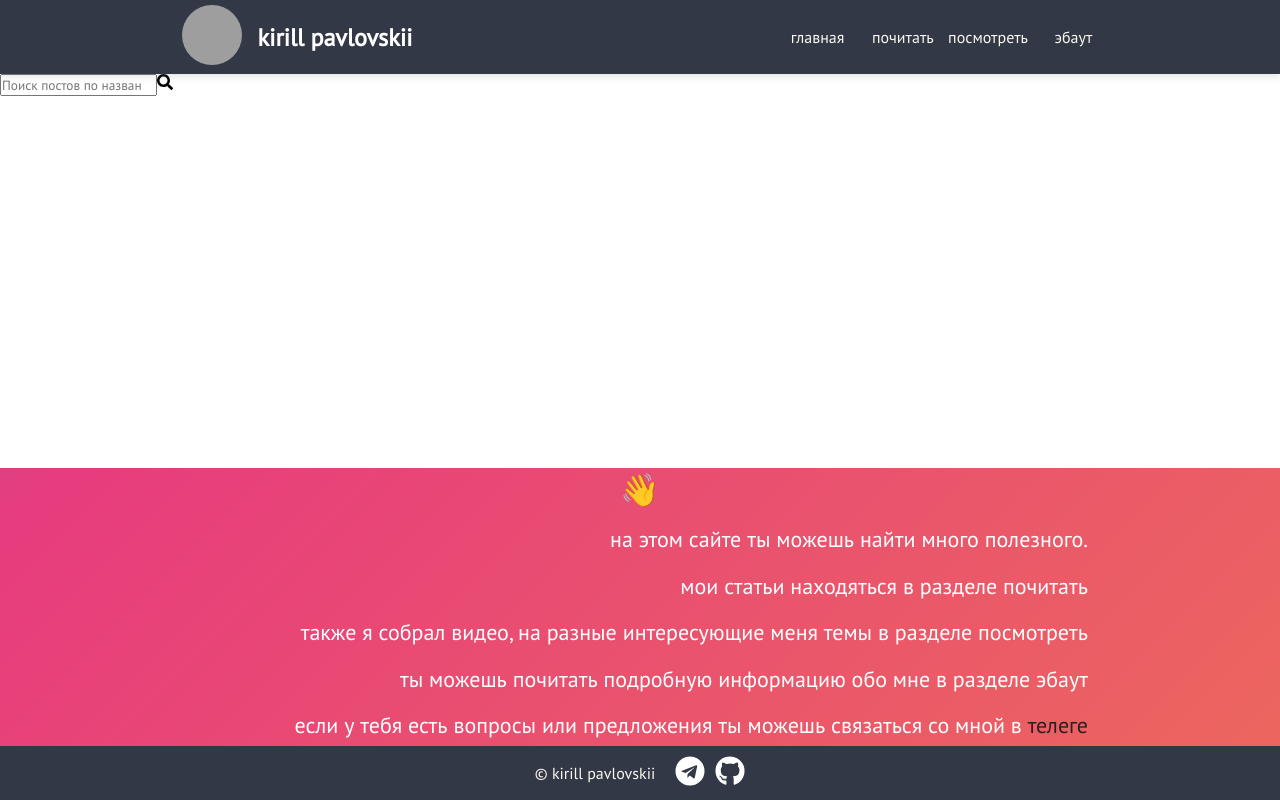
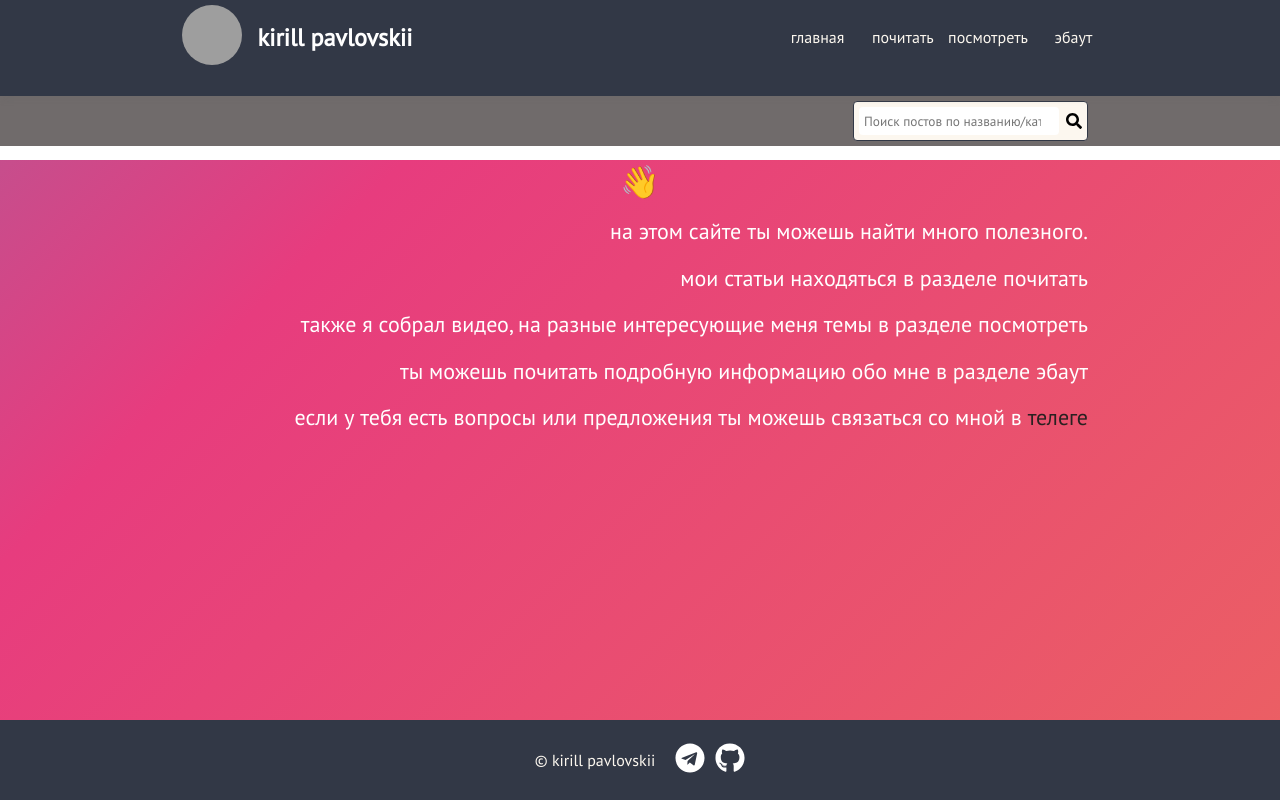
Before and after one commit to stevenKirill/kirill-personal-blog, a Next.js app: page / in a window 1280 px wide. Built offline with nearby package versions, Linux system fonts and the light colour scheme; grey boxes are pictures that could not be loaded.

Commit message:
added styles for search bar component

```diff
--- a/components/Post/Post.jsx
+++ b/components/Post/Post.jsx
@@ -1,10 +1,11 @@
 import React from 'react';
 import Link from 'next/link';
+import Image from 'next/image';
+import { FaReadme } from 'react-icons/fa';
 import styles from '../../styles/post.module.css';
-import { FaReadme } from 'react-icons/fa';
 import { getCategoryItem } from '../../utils/utils';
 
-export const Post = ({ post }) => {
+export const Post = ({ post, compact }) => {
     const { frontmatter: { title, category, cover_image, date, excerpt }, slug } = post
     const { text, color } = getCategoryItem(category);
     return (
--- a/components/SearchBar/SearchBar.jsx
+++ b/components/SearchBar/SearchBar.jsx
@@ -5,7 +5,6 @@ import SearchResults from '../SearchResults/SearchResults';
 
 /** Компонент поиска постов. */
 const SearchBar = () => {
-    // TODO добавить стили для компонента.
     const [searchTerm, setSearchTerm] = useState('');
     const [searchResults, setSearchResults] = useState([]);
 
@@ -24,21 +23,21 @@ const SearchBar = () => {
 
     return (
         <div className={styles.wrapper}>
-        <div className={styles.inner}>
+          <div className={styles.inner}>
           <div className={styles.form}>
             <form>
               <input
                 type='search'
                 name='search'
                 id='search'
-                className=''
+                className={styles.input}
                 value={searchTerm}
                 onChange={(e) => setSearchTerm(e.target.value)}
-                placeholder='Поиск постов по названию или по категории'
+                placeholder='Поиск постов по названию/категории'
               />
               <FaSearch/>
             </form>
-          </div>
+        </div>
         </div>
         <SearchResults results={searchResults} />
       </div>
--- a/components/SearchResults/SearchResults.jsx
+++ b/components/SearchResults/SearchResults.jsx
@@ -3,7 +3,6 @@ import styles from '../../styles/search.module.css';
 
 /** Список постов после поиска (результаты поиска). */
 const SearchResults = ({ results }) => {
-    // TODO добавить стили для компонента.
     if (results.length === 0) return <></>
     return (
         <div className={styles.results}>
--- a/pages/api/search.js
+++ b/pages/api/search.js
@@ -1,6 +1,6 @@
-import fs from 'fs'
-import path from 'path'
-import matter from 'gray-matter'
+import fs from 'fs';
+import path from 'path';
+import matter from 'gray-matter';
 
 export default (req, res) => {
   let posts
--- a/styles/main.css
+++ b/styles/main.css
@@ -32,7 +32,7 @@ body {
     min-height: 100vh;
     margin: 0;
     display: grid;
-    grid-template-rows: auto 1fr auto;
+    grid-template-rows: 12% 8% 70% 10%;
 }
 
 p {
--- a/styles/search.module.css
+++ b/styles/search.module.css
@@ -1,11 +1,35 @@
 .wrapper {
-
+    height: 50px;
+    background-color: rgb(112, 107, 107);
 }
 .inner {
-
+    width: 70%;
+    margin: 0 auto;
 }
 .form {
-
+    display: flex;
+    justify-content: flex-end;
+    align-items: center;
+    margin-bottom: 5px;
+    margin-top: 5px;
+    font-family: 'Poppins', sans-serif;
+}
+.form form {
+    display: flex;
+    align-items: center;
+    justify-content: center;
+    border: 1px solid var(--black);
+    background-color: var(--light-white);
+    border-radius: 4px;
+    padding: 5px;
+}
+.input {
+    padding: 5px;
+    border-radius: 4px;
+    outline: none;
+    border: none;
+    margin-right: 7px;
+    width: 200px;
 }
 .results {
 
```
